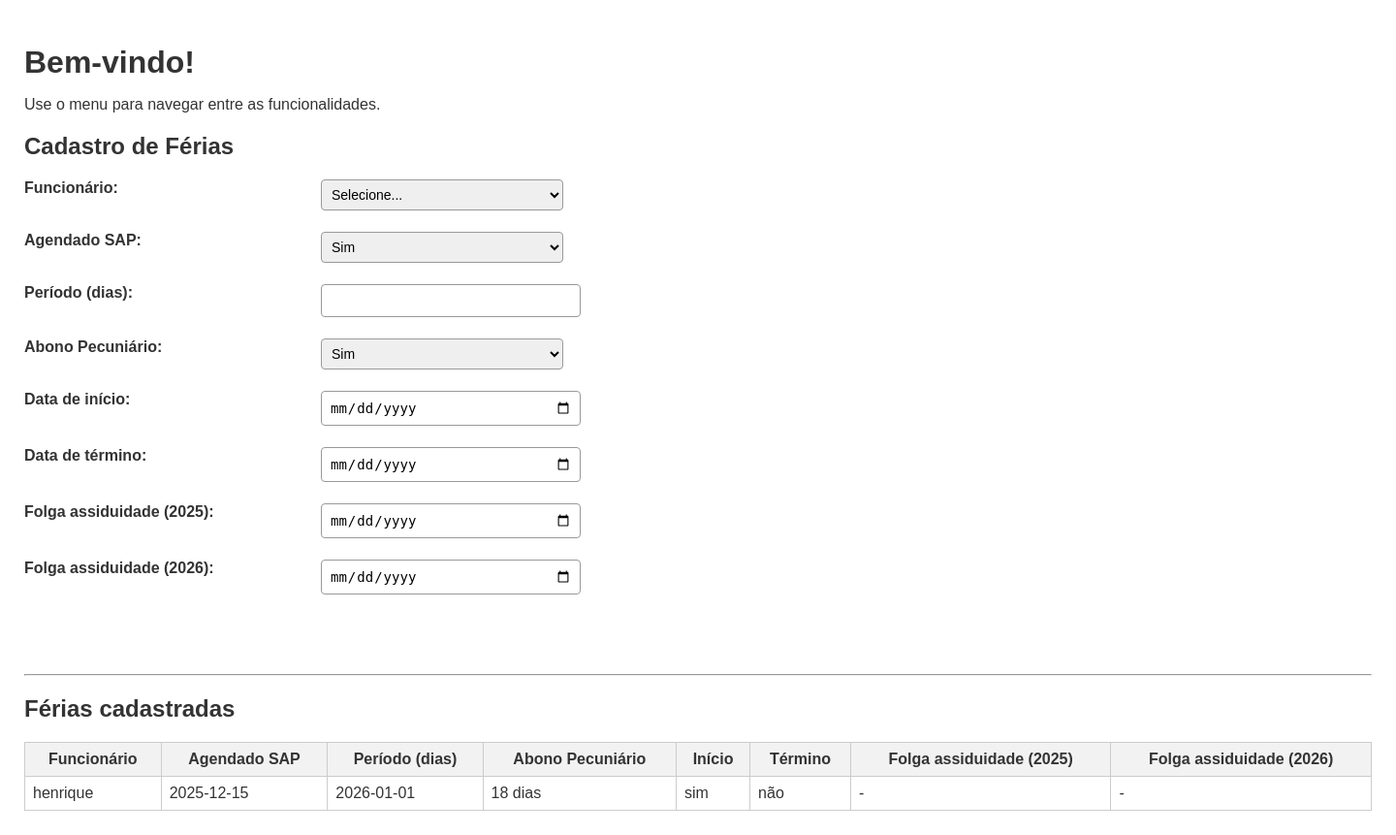
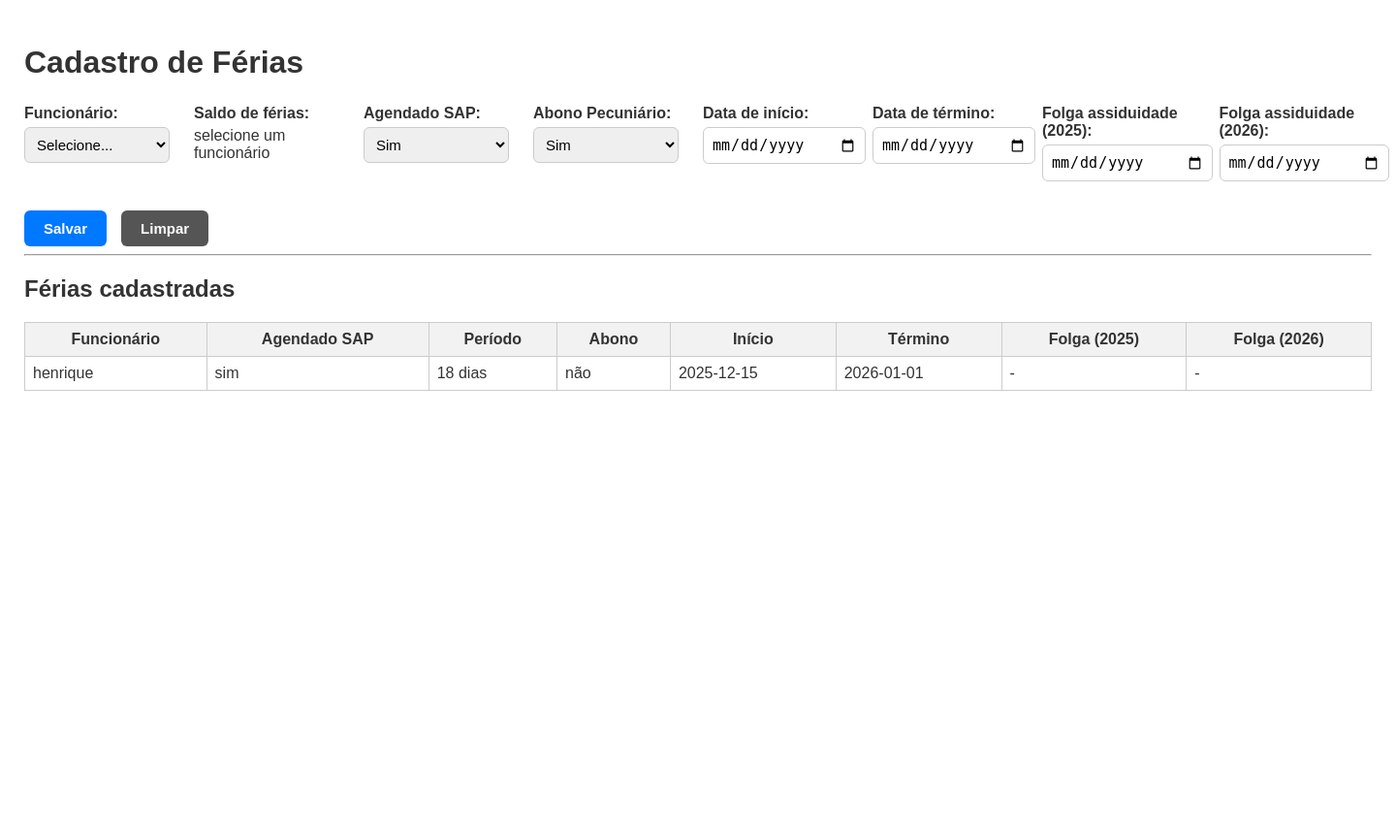
Before and after one commit to Pontessxx/Sistema-Ferias-FLASK, a Flask app: page / in a window 1440 px wide. Shown: the part 55-916 px from the top of the page at 97% size. After the commit the page ends 458 px from the top, so only its background shows below. Run offline with Flask 3, Linux system fonts and the light colour scheme; data comes from the database, SQL or seed files in the repository; both versions use the stored data as it was after the commit.

Commit message:
ferias_ajustes

```diff
--- a/routes/ferias_routes.py
+++ b/routes/ferias_routes.py
@@ -1,6 +1,13 @@
 from flask import Blueprint, render_template, request, redirect, url_for
 from services.funcionario_service import listar_funcionarios
-from services.ferias_service import adicionar_ferias, listar_ferias
+from services.ferias_service import (
+    adicionar_ferias,
+    listar_ferias,
+    atualizar_ferias,
+    deletar_ferias,
+    total_dias_ferias,
+    existe_sobreposicao
+)
 from datetime import datetime
 
 ferias_bp = Blueprint("ferias", __name__)
@@ -10,12 +17,17 @@ def pagina_inicial():
     funcionarios = listar_funcionarios()
     ferias = listar_ferias()
 
+    funcionarios_saldo = []
+    for f in funcionarios:
+        saldo = 30 - total_dias_ferias(f[0])
+        funcionarios_saldo.append((f[0], f[1], saldo))
+
     ano_atual = datetime.now().year
     ano_proximo = ano_atual + 1
 
     return render_template(
         "index.html",
-        funcionarios=funcionarios,
+        funcionarios=funcionarios_saldo,
         ferias=ferias,
         ano_atual=ano_atual,
         ano_proximo=ano_proximo
@@ -26,23 +38,77 @@ def pagina_inicial():
 def route_adicionar_ferias():
     funcionario_id = request.form.get("funcionario_id")
     agendado_sap = request.form.get("agendado_sap")
-    periodo_dias = request.form.get("periodo_dias")
-    abono_peculiario = request.form.get("abono_peculiario")
+    abono = request.form.get("abono_peculiario")
     inicio = request.form.get("inicio")
     fim = request.form.get("fim")
-    folga_ano_anterior = request.form.get("folga_ano_anterior")
+
+    data_i = datetime.strptime(inicio, "%Y-%m-%d")
+    data_f = datetime.strptime(fim, "%Y-%m-%d")
+    dias_novos = (data_f - data_i).days + 1
+
+    if dias_novos < 1:
+        return "Erro: a data final deve ser igual ou posterior à data inicial!"
+
+    dias_ja = total_dias_ferias(funcionario_id)
+
+    if dias_ja + dias_novos > 30:
+        return f"Erro: funcionário já tirou {dias_ja} dias. Somando {dias_novos}, ultrapassa 30."
+
+    if existe_sobreposicao(funcionario_id, inicio, fim):
+        return "Erro: já existe férias cadastrada que se sobrepõe a este período."
+
+    folga_ant = request.form.get("folga_ano_anterior")
     folga_ano = request.form.get("folga_ano")
 
     adicionar_ferias(
         funcionario_id,
         agendado_sap,
-        periodo_dias,
-        abono_peculiario,
+        dias_novos,
+        abono,
         inicio,
         fim,
-        folga_ano_anterior,
+        folga_ant,
         folga_ano,
-        cor="#4CAF50"  # temporário
+        cor="#4CAF50"
     )
 
     return redirect(url_for("ferias.pagina_inicial"))
+
+
+@ferias_bp.route("/atualizar-ferias/<int:ferias_id>", methods=["POST"])
+def route_atualizar_ferias(ferias_id):
+    funcionario_id = request.form.get("funcionario_id")
+    agendado_sap = request.form.get("agendado_sap")
+    abono = request.form.get("abono_peculiario")
+    inicio = request.form.get("inicio")
+    fim = request.form.get("fim")
+
+    data_i = datetime.strptime(inicio, "%Y-%m-%d")
+    data_f = datetime.strptime(fim, "%Y-%m-%d")
+    dias_novos = (data_f - data_i).days + 1
+
+    if existe_sobreposicao(funcionario_id, inicio, fim, ignorar_ferias_id=ferias_id):
+        return "Erro: já existe férias cadastrada que se sobrepõe a este período."
+
+    folga_ant = request.form.get("folga_ano_anterior")
+    folga_ano = request.form.get("folga_ano")
+
+    atualizar_ferias(
+        ferias_id,
+        agendado_sap,
+        dias_novos,
+        abono,
+        inicio,
+        fim,
+        folga_ant,
+        folga_ano,
+        cor="#4CAF50"
+    )
+
+    return redirect(url_for("ferias.pagina_inicial"))
+
+
+@ferias_bp.route("/deletar-ferias/<int:ferias_id>")
+def route_deletar_ferias(ferias_id):
+    deletar_ferias(ferias_id)
+    return redirect(url_for("ferias.pagina_inicial"))
--- a/static/styles/styles.css
+++ b/static/styles/styles.css
@@ -168,24 +168,6 @@ h2 {
 .mt-10 { margin-top: 10px; }
 .mt-20 { margin-top: 20px; }
 
-
-.form-section {
-    display: grid;
-    grid-template-columns: 1fr 1fr;
-    gap: 12px;
-    max-width: 600px;
-    margin-bottom: 25px;
-}
-
-.form-section label {
-    font-weight: bold;
-}
-
-input, select {
-    padding: 6px;
-    font-size: 14px;
-}
-
 .btn {
     grid-column: span 2;
     padding: 10px;
@@ -204,3 +186,92 @@ input, select {
     border: 1px solid #ccc;
     padding: 8px;
 }
+
+/* =========================================
+   FORMULÁRIO: UMA LINHA COM FLEX
+   ========================================= */
+
+.form-section {
+    display: flex;
+    justify-content: space-between;
+    align-items: flex-start;
+    gap: 25px;
+    width: 100%;
+    flex-wrap: nowrap; /* NÃO QUEBRA LINHA */
+    padding: 10px 0;
+}
+
+/* Cada bloco (label + input) */
+.form-group {
+    display: flex;
+    flex-direction: column;
+    min-width: 150px;
+    max-width: 200px;   /* ajuste como quiser */
+}
+
+/* Label acima do input */
+.form-group label {
+    font-weight: bold;
+    margin-bottom: 5px;
+}
+
+/* Inputs */
+.form-group input,
+.form-group select {
+    padding: 8px;
+    border: 1px solid #ccc;
+    border-radius: 6px;
+    font-size: 15px;
+    width: 100%;
+}
+
+/* Botões ocupam espaço proporcional */
+.form-buttons {
+    display: flex;
+    gap: 15px;
+    align-items: center;
+    margin-top: 10px;
+}
+
+.form-buttons button {
+    padding: 10px 20px;
+    font-weight: bold;
+    border-radius: 6px;
+    font-size: 15px;
+}
+
+.btn {
+    background: #0078ff;
+    color: white;
+    border: none;
+}
+
+.btn:hover {
+    background: #005ecc;
+}
+
+.btn-secondary {
+    background: #555;
+    color: white;
+}
+
+.btn-secondary:hover {
+    background: #333;
+}
+
+/* RESPONSIVO */
+@media (max-width: 1200px) {
+    .form-section {
+        flex-wrap: wrap; /* quebra se a tela ficar pequena */
+    }
+
+    .form-group {
+        width: calc(50% - 20px);
+    }
+}
+
+@media (max-width: 700px) {
+    .form-group {
+        width: 100%;
+    }
+}
--- a/templates/index.html
+++ b/templates/index.html
@@ -1,50 +1,69 @@
 {% extends "base.html" %}
 {% block content %}
 
-<h1>Bem-vindo!</h1>
-<p>Use o menu para navegar entre as funcionalidades.</p>
-<h2>Cadastro de Férias</h2>
+<h1>Cadastro de Férias</h1>
+<form action="/adicionar-ferias" method="POST" class="form-section" id="formFerias">
 
-<form action="/adicionar-ferias" method="POST" class="form-section">
+    <input type="hidden" id="ferias_id" name="ferias_id">
 
+    <div class="form-group">
         <label>Funcionário:</label>
-    <select name="funcionario_id" required>
+        <select name="funcionario_id" id="funcionario_id" required>
             <option value="">Selecione...</option>
             {% for f in funcionarios %}
-            <option value="{{ f[0] }}">{{ f[1] }}</option>
+                <option value="{{ f[0] }}" data-saldo="{{ f[2] }}">{{ f[1] }}</option>
             {% endfor %}
         </select>
+    </div>
 
+    <div class="form-group">
+        <label id="label_saldo">Saldo de férias:</label>
+        <span id="span_saldo"> selecione um funcionário</span>
+    </div>
+
+    <div class="form-group">
         <label>Agendado SAP:</label>
-    <select name="agendado_sap">
+        <select name="agendado_sap" id="agendado_sap">
             <option value="sim">Sim</option>
             <option value="não">Não</option>
         </select>
+    </div>
 
-    <label>Período (dias):</label>
-    <input type="number" name="periodo_dias" min="1" required>
-
+    <div class="form-group">
         <label>Abono Pecuniário:</label>
-    <select name="abono_peculiario">
+        <select name="abono_peculiario" id="abono_peculiario">
             <option value="sim">Sim</option>
             <option value="não">Não</option>
         </select>
+    </div>
 
+    <div class="form-group">
         <label>Data de início:</label>
-    <input type="date" name="inicio" required>
+        <input type="date" name="inicio" id="inicio" required>
+    </div>
 
+    <div class="form-group">
         <label>Data de término:</label>
-    <input type="date" name="fim" required>
+        <input type="date" name="fim" id="fim" required>
+    </div>
 
+    <div class="form-group">
         <label>Folga assiduidade ({{ ano_atual }}):</label>
-    <input type="date" name="folga_ano_anterior">
+        <input type="date" name="folga_ano_anterior" id="folga_ano_anterior">
+    </div>
 
+    <div class="form-group">
         <label>Folga assiduidade ({{ ano_proximo }}):</label>
-    <input type="date" name="folga_ano">
-
-    <button type="submit" class="btn">Salvar</button>
+        <input type="date" name="folga_ano" id="folga_ano">
+    </div>
 
 </form>
+
+<div class="form-buttons">
+    <button type="submit" id="btnSubmit" class="btn">Salvar</button>
+    <button type="button" class="btn-secondary" onclick="limparFormulario()">Limpar</button>
+</div>
+
 
 <hr>
 
@@ -54,26 +73,89 @@
     <tr>
         <th>Funcionário</th>
         <th>Agendado SAP</th>
-        <th>Período (dias)</th>
-        <th>Abono Pecuniário</th>
+        <th>Período</th>
+        <th>Abono</th>
         <th>Início</th>
         <th>Término</th>
-        <th>Folga assiduidade ({{ ano_atual }})</th>
-        <th>Folga assiduidade ({{ ano_proximo }})</th>
+        <th>Folga ({{ ano_atual }})</th>
+        <th>Folga ({{ ano_proximo }})</th>
     </tr>
 
     {% for f in ferias %}
-    <tr>
-        <td>{{ f[1] }}</td>
+    <tr class="clickable-row"
+        onclick="carregarFerias('{{ f[0] }}','{{ f[1] }}','{{ f[3] }}','{{ f[4] }}',
+                                 '{{ f[5] }}','{{ f[6] }}','{{ f[7] }}','{{ f[8] }}','{{ f[9] }}')">
+
+        <td>{{ f[2] }}</td>
+        <td>{{ f[3] }}</td>
+        <td>{{ f[4] }} dias</td>
         <td>{{ f[5] }}</td>
         <td>{{ f[6] }}</td>
-        <td>{{ f[3] }} dias</td>
-        <td>{{ f[2] }}</td>
-        <td>{{ f[4] }}</td>
-        <td>{{ f[7] or '-' }}</td>
+        <td>{{ f[7] }}</td>
         <td>{{ f[8] or '-' }}</td>
+        <td>{{ f[9] or '-' }}</td>
     </tr>
     {% endfor %}
 </table>
 
+<script>
+function carregarFerias(id, funcionarioId, sap, dias, abono, inicio, fim, folgaAnt, folgaAno) {
+
+    document.getElementById("ferias_id").value = id;
+    document.getElementById("funcionario_id").value = funcionarioId;
+
+    let saldo = document.querySelector(`option[value="${funcionarioId}"]`).dataset.saldo;
+    document.getElementById("span_saldo").innerText =
+        saldo + " dias restantes";
+
+    document.getElementById("agendado_sap").value = sap;
+    document.getElementById("abono_peculiario").value = abono;
+    document.getElementById("inicio").value = inicio;
+    document.getElementById("fim").value = fim;
+    document.getElementById("folga_ano_anterior").value = folgaAnt;
+    document.getElementById("folga_ano").value = folgaAno;
+
+    document.getElementById("formFerias").action = "/atualizar-ferias/" + id;
+    document.getElementById("btnSubmit").innerText = "Atualizar Férias";
+}
+
+document.getElementById("funcionario_id").addEventListener("change", function() {
+    let saldo = this.options[this.selectedIndex].dataset.saldo || "";
+    document.getElementById("span_saldo").innerText =
+        saldo + " dias restantes";
+});
+
+function limparFormulario() {
+    document.getElementById("ferias_id").value = "";
+    document.getElementById("formFerias").action = "/adicionar-ferias";
+
+    document.getElementById("funcionario_id").value = "";
+    document.getElementById("span_saldo").innerText = "selecione um funcionário";
+
+    document.getElementById("agendado_sap").value = "não";
+    document.getElementById("abono_peculiario").value = "não";
+    document.getElementById("inicio").value = "";
+    document.getElementById("fim").value = "";
+    document.getElementById("folga_ano_anterior").value = "";
+    document.getElementById("folga_ano").value = "";
+
+    document.getElementById("btnSubmit").innerText = "Salvar";
+}
+document.getElementById("inicio").addEventListener("change", function () {
+    let saldo = parseInt(document.querySelector("#span_saldo").innerText);
+    if (!saldo || saldo <= 0) return;
+
+    let inicio = new Date(this.value);
+    let fim = new Date(inicio);
+    fim.setDate(fim.getDate() + saldo - 1);
+
+    let yyyy = fim.getFullYear();
+    let mm = String(fim.getMonth() + 1).padStart(2, "0");
+    let dd = String(fim.getDate()).padStart(2, "0");
+
+    document.getElementById("fim").value = `${yyyy}-${mm}-${dd}`;
+});
+
+</script>
+
 {% endblock %}
```
Also changed, not shown: services/ferias_service.py (+69 -33 lines), escala.db. Lines whose indentation alone changed are shown as unchanged.
